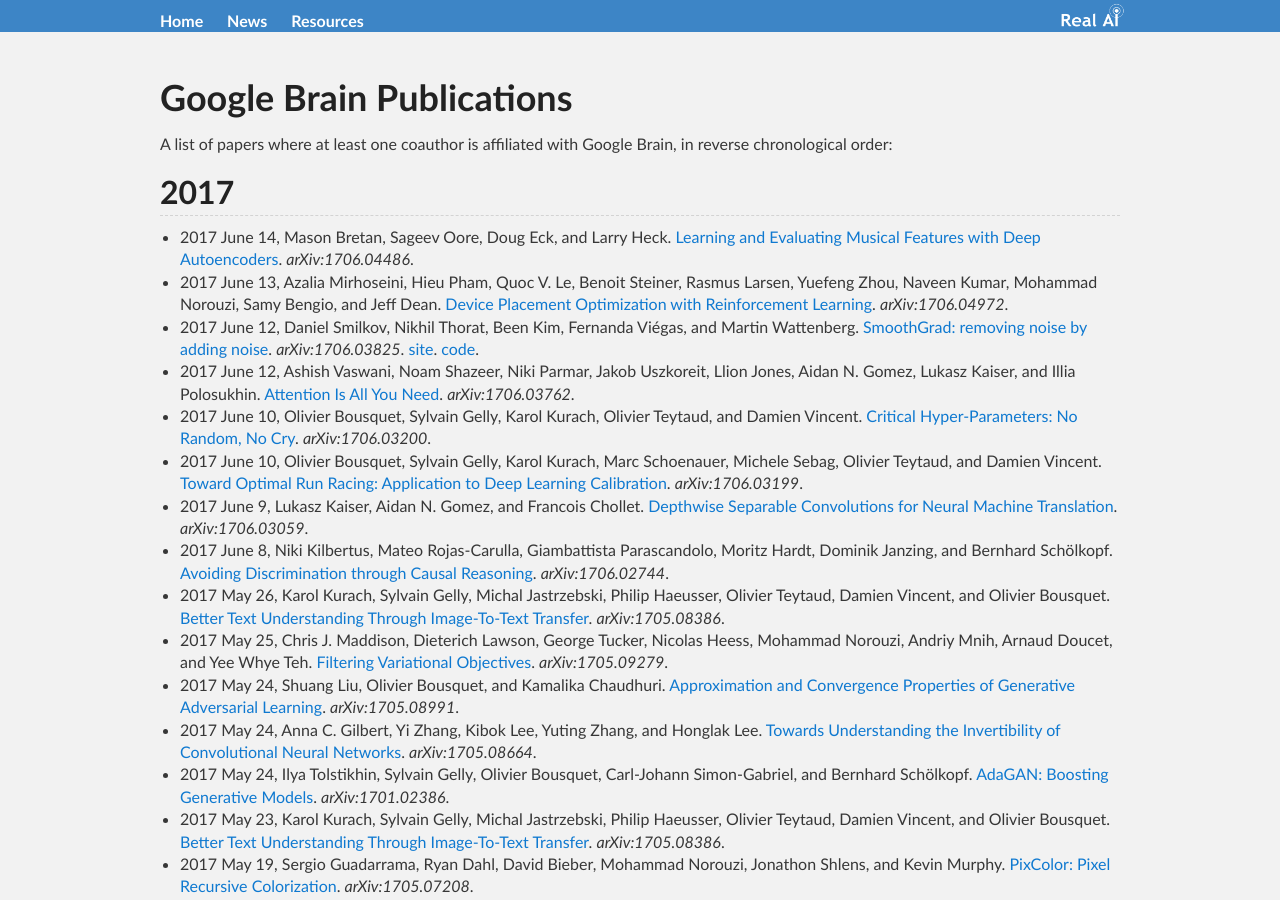
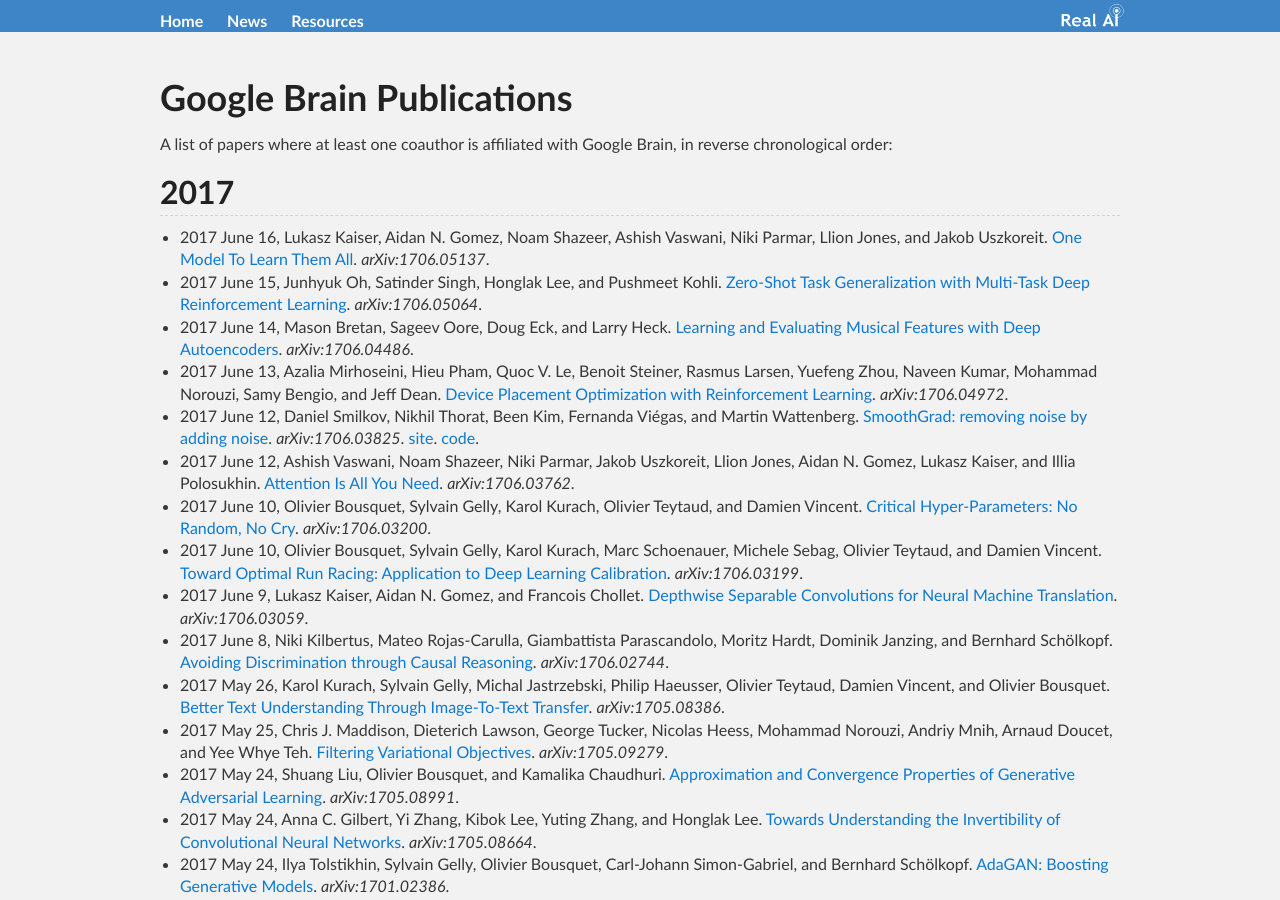
Before and after one commit to Tonywuhk/realai.org, a Jekyll site: the page built from labs/google-brain-publications.md, in a window 1280 px wide and 900 px high. Built offline with Jekyll 4.4.1, drawn with Linux system fonts in a browser that asks for light colours; our own code applies the rules of GitHub Pages for plain Markdown files; comment, search, counter and statistics services are not loaded; the repository's description, which GitHub fills in, is left out.

Commit message:
Update google-brain-publications.md

```diff
--- a/labs/google-brain-publications.md
+++ b/labs/google-brain-publications.md
@@ -7,6 +7,8 @@
 
 ## 2017
 
+* 2017 June 16, Lukasz Kaiser, Aidan N. Gomez, Noam Shazeer, Ashish Vaswani, Niki Parmar, Llion Jones, and Jakob Uszkoreit. [One Model To Learn Them All](https://arxiv.org/abs/1706.05137). *arXiv:1706.05137*.
+* 2017 June 15, Junhyuk Oh, Satinder Singh, Honglak Lee, and Pushmeet Kohli. [Zero-Shot Task Generalization with Multi-Task Deep Reinforcement Learning](https://arxiv.org/abs/1706.05064). *arXiv:1706.05064*.
 * 2017 June 14, Mason Bretan, Sageev Oore, Doug Eck, and Larry Heck. [Learning and Evaluating Musical Features with Deep Autoencoders](https://arxiv.org/abs/1706.04486). *arXiv:1706.04486*.
 * 2017 June 13, Azalia Mirhoseini, Hieu Pham, Quoc V. Le, Benoit Steiner, Rasmus Larsen, Yuefeng Zhou, Naveen Kumar, Mohammad Norouzi, Samy Bengio, and Jeff Dean. [Device Placement Optimization with Reinforcement Learning](https://arxiv.org/abs/1706.04972). *arXiv:1706.04972*.
 * 2017 June 12, Daniel Smilkov, Nikhil Thorat, Been Kim, Fernanda Viégas, and Martin Wattenberg. [SmoothGrad: removing noise by adding noise](https://arxiv.org/abs/1706.03825). *arXiv:1706.03825*. [site](https://tensorflow.github.io/saliency/). [code](https://github.com/tensorflow/saliency).
```
